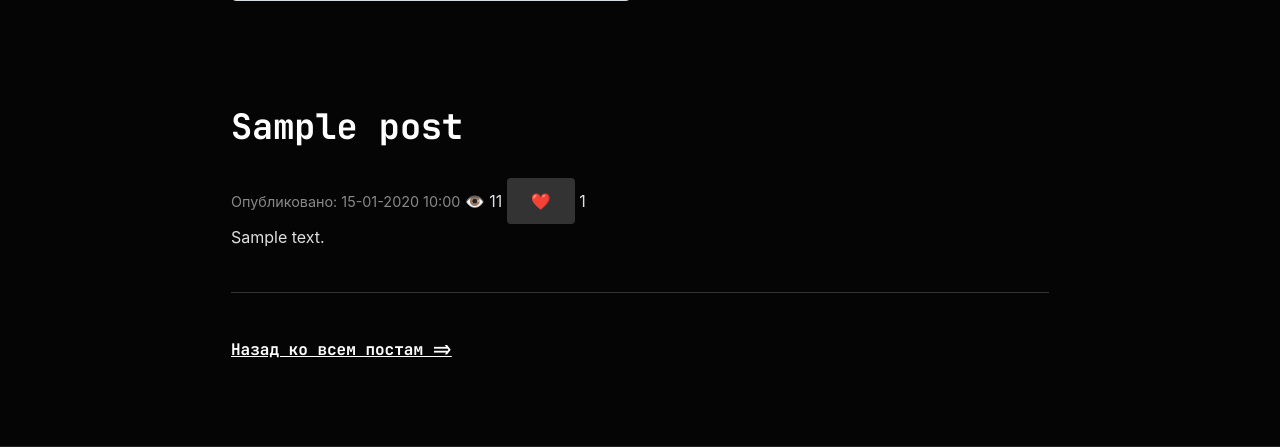
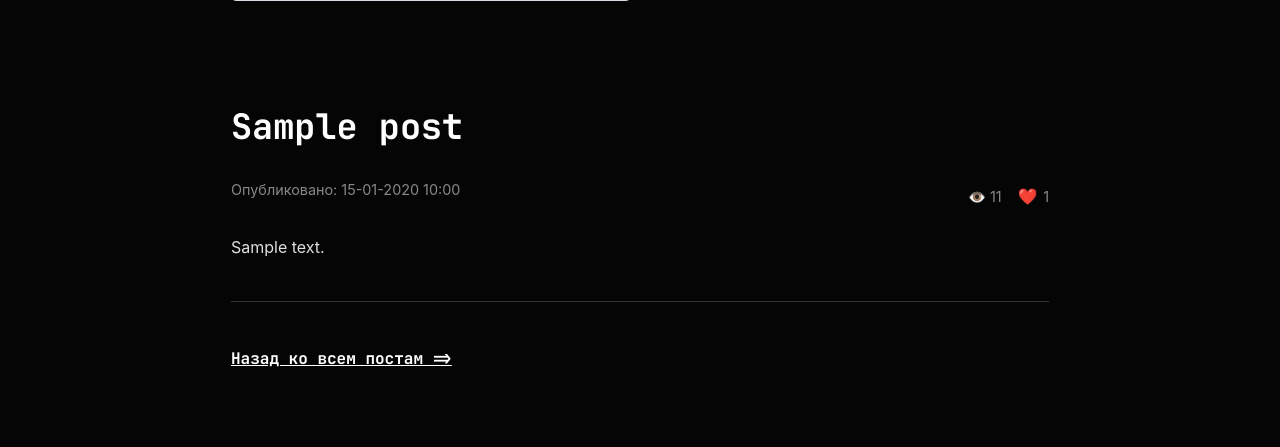
Before and after one commit to uptrixio/uptrixio, a Flask app: a page that uses app/templates/base.html in a window 1280 px wide. Shown: the part 464-911 px from the top of the page. Run offline with Flask 3, Linux system fonts and the light colour scheme; tables that the repository leaves empty hold one stand-in row (values such as "Sample post"); grey boxes marked "Sample" are stand-in pictures; some libraries are stand-ins or nearby versions.

Commit message:
Update style.css

```diff
--- a/app/static/css/style.css
+++ b/app/static/css/style.css
@@ -180,6 +180,63 @@ hr {
 
 .post-title {
     text-decoration: none;
+}
+
+.post-meta-extra {
+    display: flex;
+    flex-wrap: wrap;
+    align-items: center;
+    gap: 0.5rem 1.5rem;
+    color: #888;
+    font-size: 0.9rem;
+    margin-bottom: 1.2em;
+}
+
+.post-stats {
+    display: inline-flex;
+    align-items: center;
+    gap: 1rem;
+    margin-left: auto;
+}
+
+.stat-item {
+    display: inline-flex;
+    align-items: center;
+    gap: 0.3em;
+    white-space: nowrap;
+}
+
+.like-button {
+    background: none;
+    border: none;
+    padding: 0;
+    margin: 0;
+    cursor: pointer;
+    font-size: 1.1em;
+    line-height: 1;
+    color: #888;
+    transition: color 0.2s ease, transform 0.1s ease;
+    display: inline-block;
+    vertical-align: middle;
+}
+
+.like-button:hover:not(:disabled) {
+    color: #ff6b6b;
+    transform: scale(1.1);
+}
+
+.like-button:disabled {
+    cursor: default;
+    color: #e74c3c;
+}
+
+.like-button.liked {
+     color: #e74c3c;
+}
+
+.like-number {
+     vertical-align: middle;
+     margin-left: 0.1em;
 }
 
 pre {
@@ -438,6 +495,21 @@ button, input[type="submit"], a {
         padding-bottom: 1.5em;
     }
 
+    .post-meta-extra {
+        gap: 0.3rem 1rem;
+        font-size: 0.85rem;
+    }
+
+    .post-stats {
+        gap: 0.8rem;
+        margin-left: 0;
+        margin-top: 0.3rem;
+    }
+
+    .like-button {
+        font-size: 1em;
+    }
+
     .share {
         width: 45px;
         height: 45px;
```
